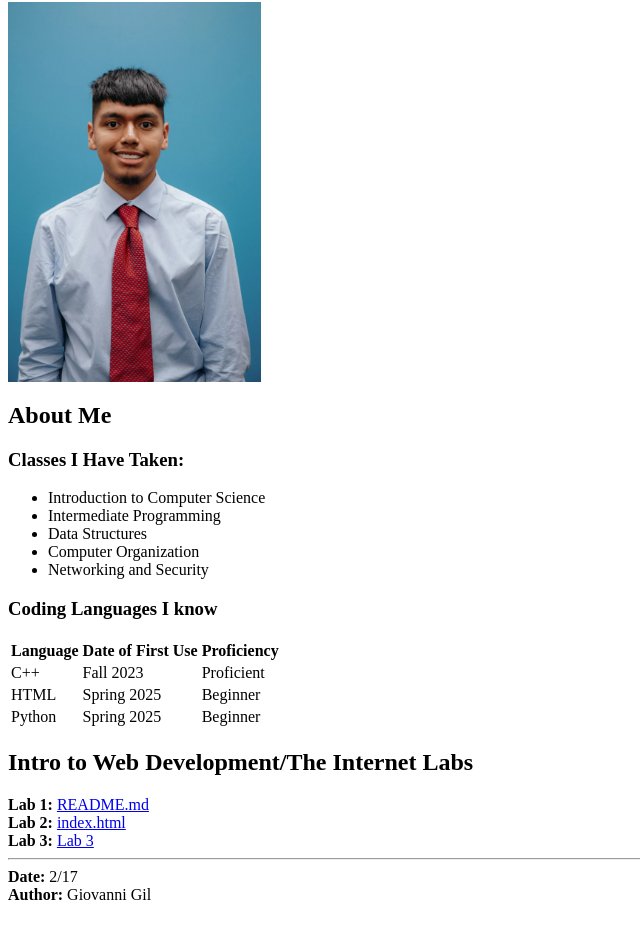
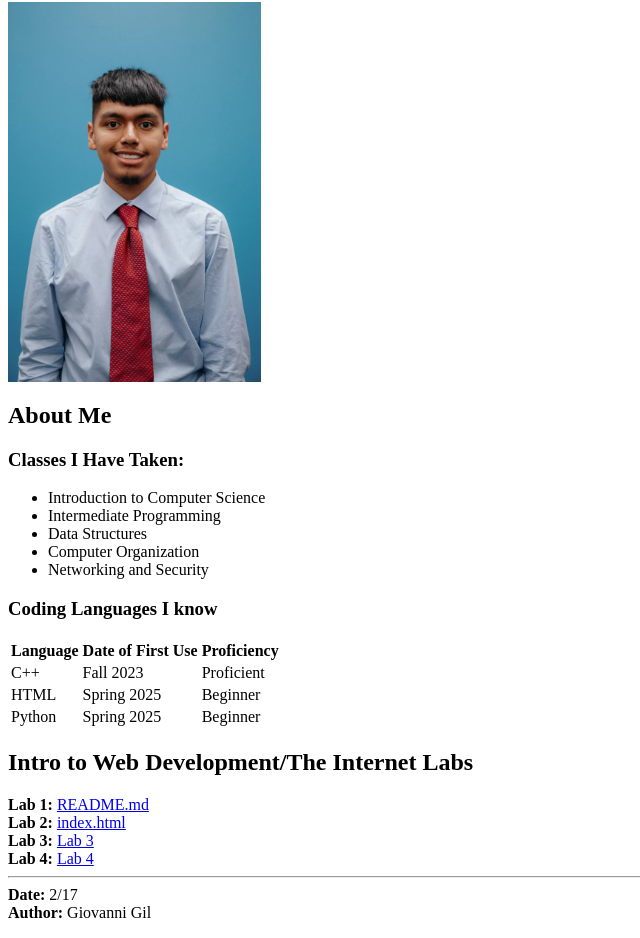
Before and after one commit to CrabHeadd/CrabHeadd.github.io, a plain HTML site: page index.html in a window 1280 px wide. Shown: the part 64-1002 px from the top of the page, without its empty margins (0-640 px from the left). Drawn offline with Linux system fonts and the light colour scheme.

Commit message:
Update index.html

```diff
--- a/index.html
+++ b/index.html
@@ -27,7 +27,8 @@
             <h2>Intro to Web Development/The Internet Labs</h2>
             <b>Lab 1: </b><a href="./README.md">README.md</a><br>
             <b>Lab 2: </b><a href="./index.html">index.html</a><br>
-            <b>Lab 3: </b><a href="./lab3.html">Lab 3</a><br><hr>
+            <b>Lab 3: </b><a href="./lab3.html">Lab 3</a><br>
+            <b>Lab 4: </b><a href="./lab4.html">Lab 4</a><br><hr>
             <b>Date: </b>2/17 <br>
             <b>Author: </b>Giovanni Gil
         </p>
```
